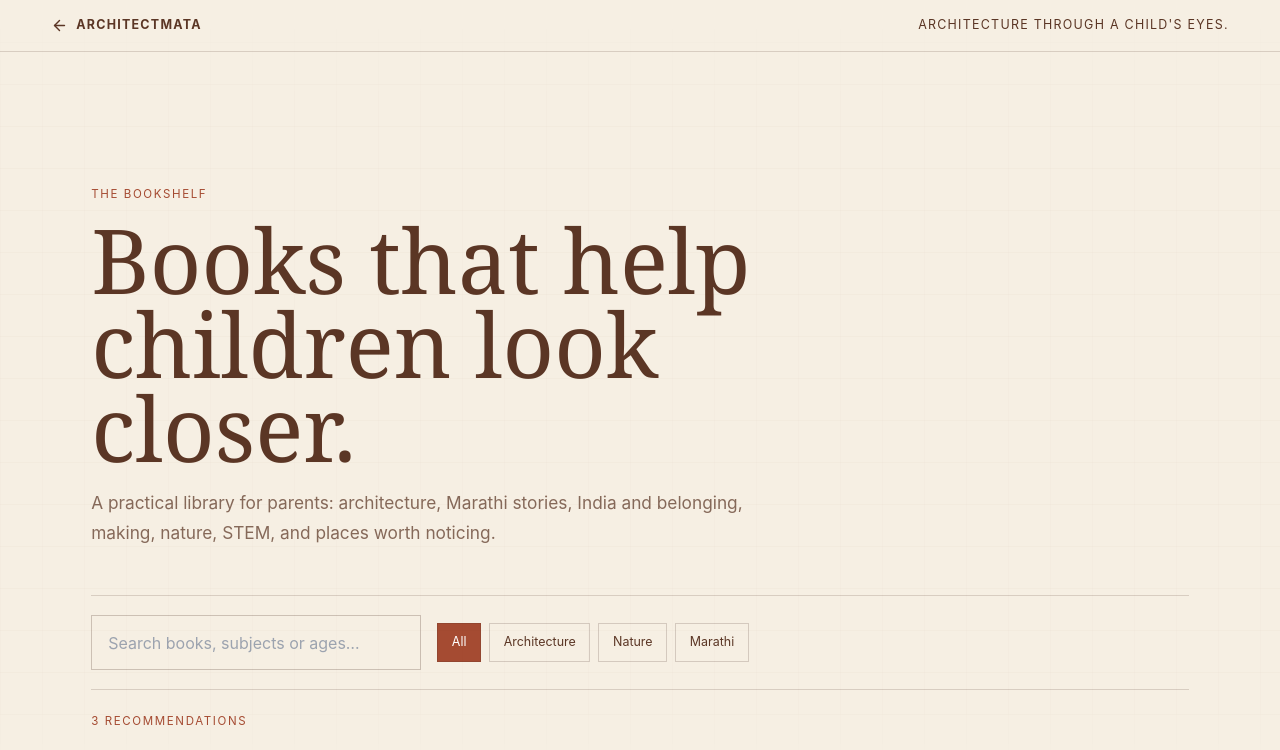
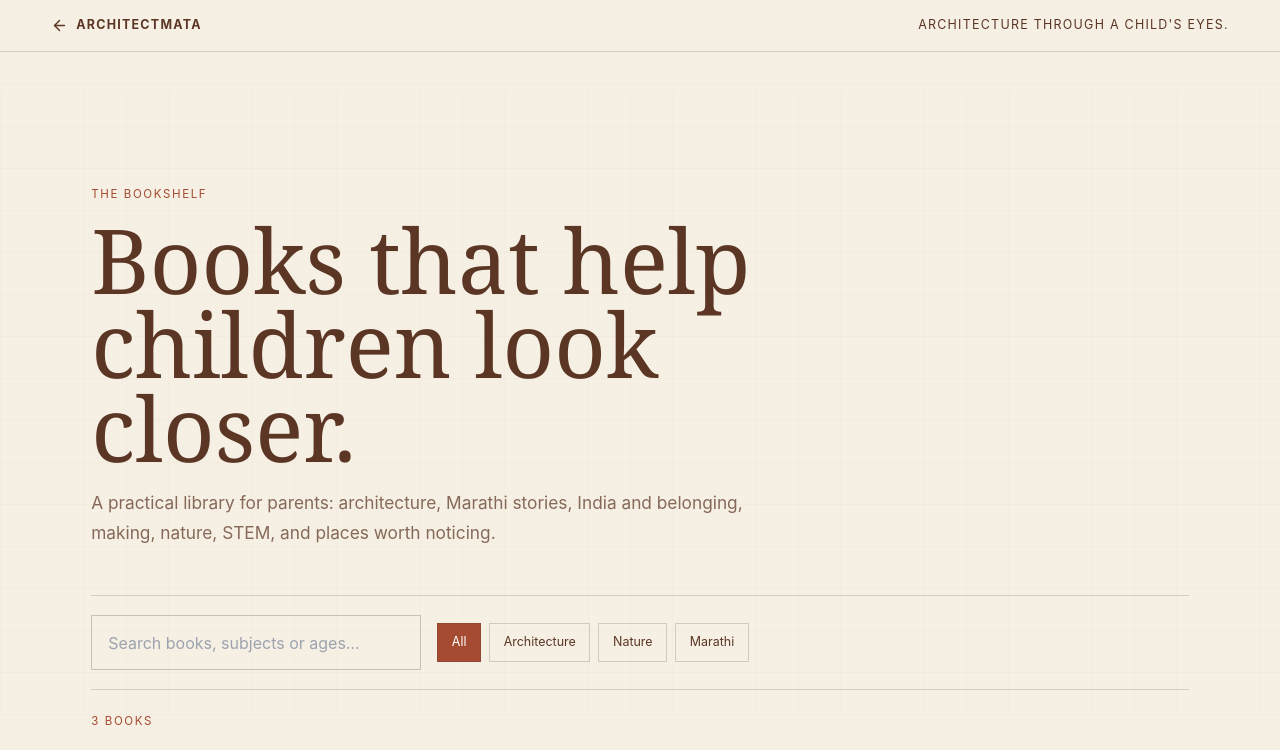
Before and after one commit to architectmata/Architectmata, a Next.js app in the folder Architectmata-Recovered/: page /read in a window 1280 px wide. Shown: the top 750 px of the page. Built offline with nearby package versions, Linux system fonts and the light colour scheme; no server answers.

Commit message:
Show reading history in book library (#2)
* Show reading history in book library

* Clarify future reading list copy

```diff
--- a/Architectmata-Recovered/src/app/read/read-library.tsx
+++ b/Architectmata-Recovered/src/app/read/read-library.tsx
@@ -2,22 +2,43 @@
 import Image from "next/image";
 import { useMemo, useState } from "react";
 
-type Book={title:string;category:string;age:string;learns:string;why:string;coverImage?:string};
+type Book={title:string;category:string;age:string;readingHistory?:string;learns:string;why:string;coverImage?:string};
+
+const readingHistoryLabels: Record<string, string> = {
+ "Read as a child": "Read as a child",
+ "Read recently": "Read recently",
+ "Reading together": "Reading together",
+ "Future family read": "On our reading list",
+ "To explore": "To explore"
+};
+
+function readingHistoryLabel(value?: string) {
+ return value ? readingHistoryLabels[value] ?? value : "";
+}
+
+function whyHeading(readingHistory?: string) {
+ if (readingHistory === "Future family read") return "Why it’s on our reading list";
+ if (readingHistory === "To explore") return "Why it’s here";
+ return "Why I recommend it";
+}
+
 export function ReadLibrary({books}:{books:Book[]}){
  const [query,setQuery]=useState(""); const [category,setCategory]=useState("All");
  const categories=["All",...Array.from(new Set(books.map(b=>b.category).filter(Boolean)))];
- const shown=useMemo(()=>books.filter(b=>(category==="All"||b.category===category)&&`${b.title} ${b.category} ${b.age} ${b.learns} ${b.why}`.toLowerCase().includes(query.toLowerCase())),[books,category,query]);
+ const shown=useMemo(()=>books.filter(b=>(category==="All"||b.category===category)&&`${b.title} ${b.category} ${b.age} ${b.readingHistory ?? ""} ${readingHistoryLabel(b.readingHistory)} ${b.learns} ${b.why}`.toLowerCase().includes(query.toLowerCase())),[books,category,query]);
  return <section className="read-library">
   <div className="read-tools">
    <label><span className="sr-only">Search books</span><input value={query} onChange={e=>setQuery(e.target.value)} placeholder="Search books, subjects or ages…"/></label>
    <div className="read-filters">{categories.map(c=><button key={c} onClick={()=>setCategory(c)} className={category===c?"active":""}>{c}</button>)}</div>
   </div>
-  <p className="read-count">{shown.length} recommendation{shown.length===1?"":"s"}</p>
+  <p className="read-count">{shown.length} book{shown.length===1?"":"s"}</p>
   <div className="read-grid">{shown.map(book=><article className="read-card" key={book.title}>
    <div className="read-cover">{book.coverImage?<Image src={book.coverImage} alt={`Cover of ${book.title}`} fill sizes="(max-width: 720px) 100vw, 33vw" className="object-cover"/>:<span>{book.category}</span>}</div>
-   <div className="read-card-copy"><p className="read-meta">{book.category} · Ages {book.age}</p><h2>{book.title}</h2>
+   <div className="read-card-copy"><p className="read-meta">{book.category} · Ages {book.age}</p>
+   {book.readingHistory&&<span className="mt-2 inline-flex border border-terracotta/30 bg-terracotta/10 px-2.5 py-1 text-[0.68rem] font-semibold uppercase tracking-[0.1em] text-terracotta dark:border-marigold/30 dark:bg-marigold/10 dark:text-marigold">{readingHistoryLabel(book.readingHistory)}</span>}
+   <h2>{book.title}</h2>
    {book.learns&&<div><strong>What children notice</strong><p>{book.learns}</p></div>}
-   {book.why&&<div><strong>Why I recommend it</strong><p>{book.why}</p></div>}</div>
+   {book.why&&<div><strong>{whyHeading(book.readingHistory)}</strong><p>{book.why}</p></div>}</div>
   </article>)}</div>
   {!shown.length&&<p className="read-empty">No books match those filters yet.</p>}
  </section>;
--- a/Architectmata-Recovered/src/lib/cms/notion-mappers.ts
+++ b/Architectmata-Recovered/src/lib/cms/notion-mappers.ts
@@ -64,6 +64,7 @@ export function mapNotionBookReview(page: NotionPage) {
     title: getTitle(page, "Book"),
     category: getMultiSelect(page, "Category")[0] || "Book Review",
     age: getMultiSelect(page, "Age").join(", ") || "All ages",
+    readingHistory: getSelect(page, "My Reading History"),
     learns: getRichText(page, "Try This") || getRichText(page, "Themes"),
     why: getRichText(page, "Why I Recommend It") || getRichText(page, "Parent Note"),
     slug: getRichText(page, "Slug"),
```
